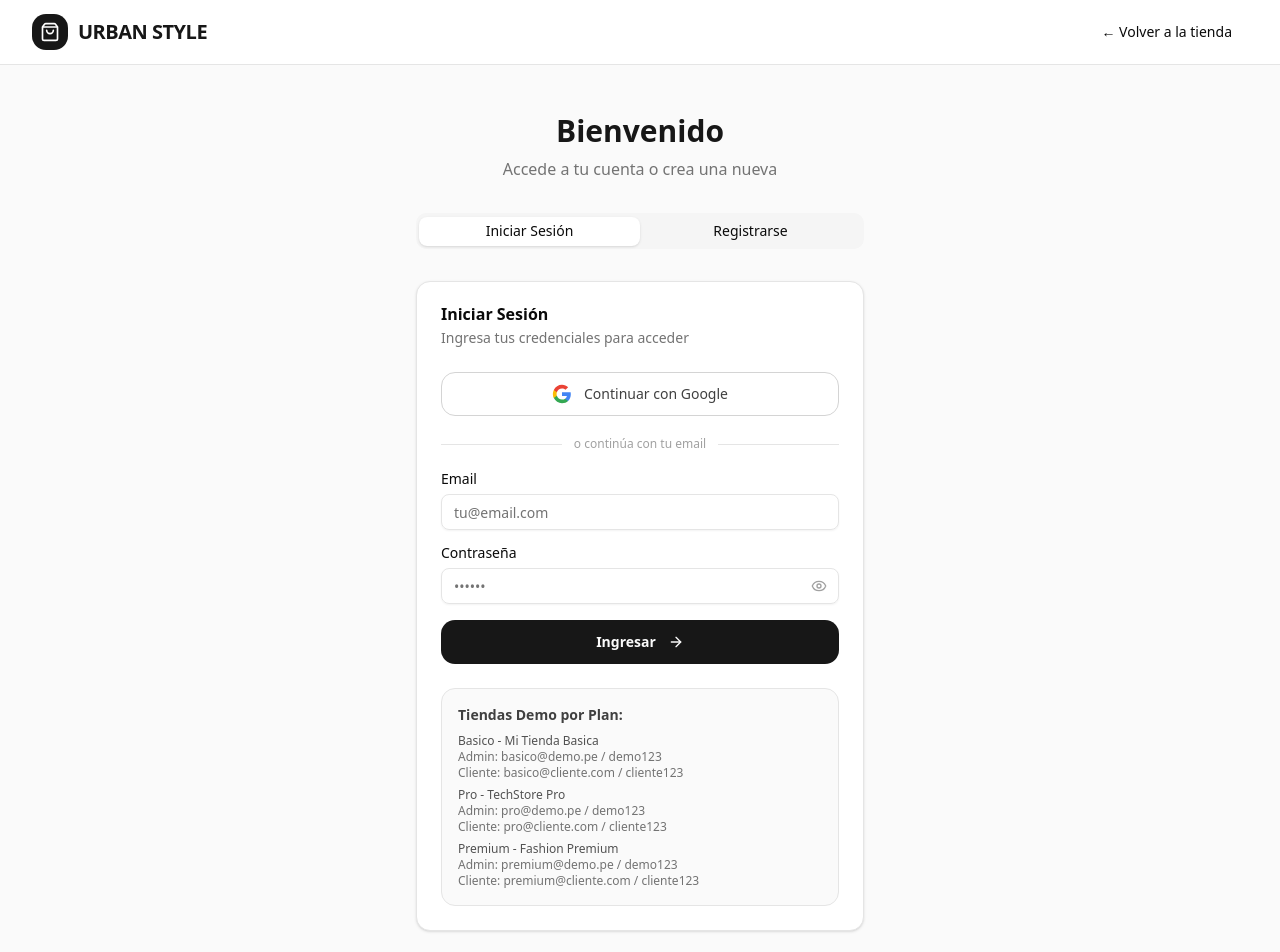
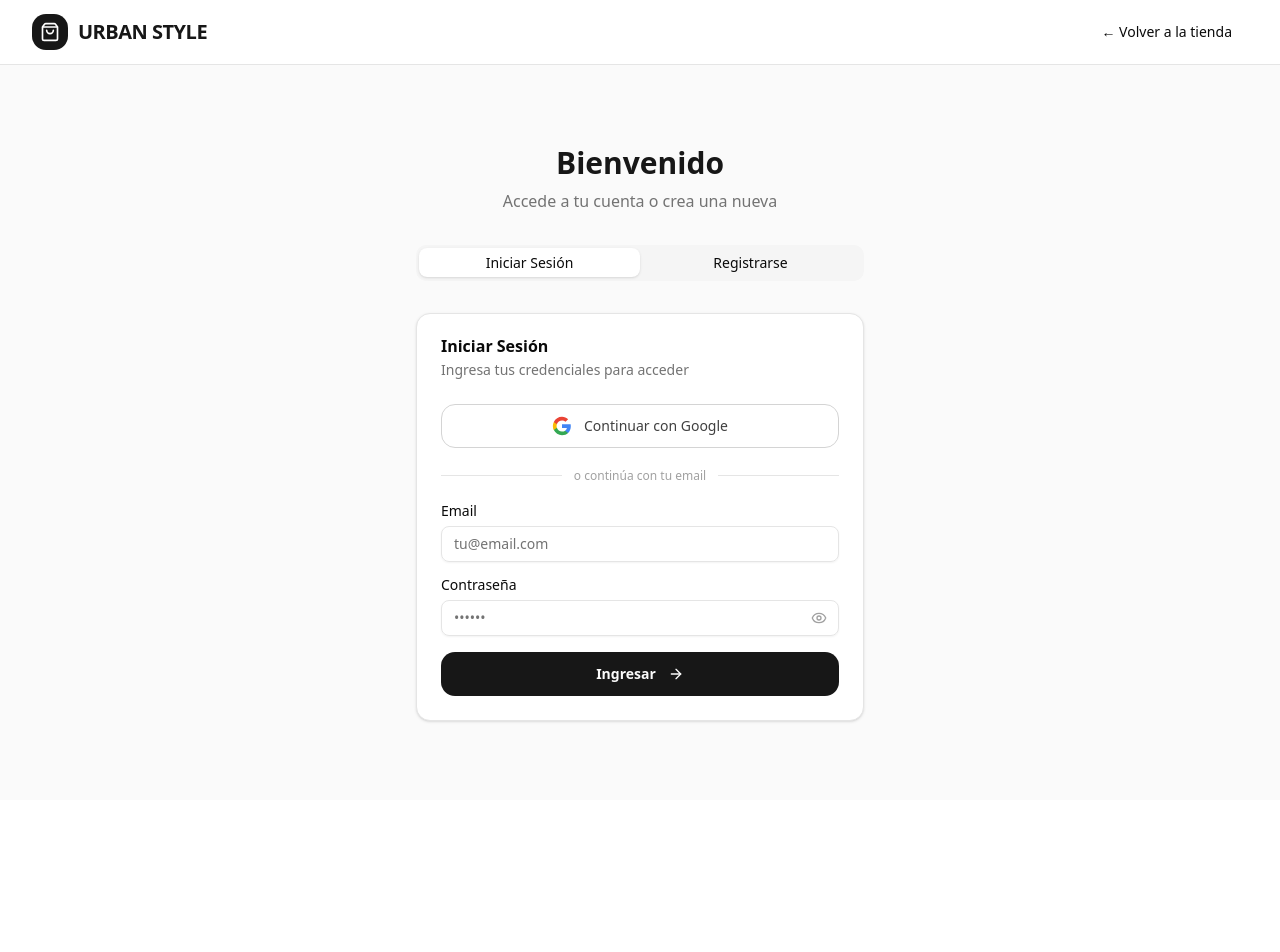
Before and after one commit to profastpage/Tienda-online-oficial, a Next.js app: page /login in a window 1280 px wide. Shown: the top 952 px of the page. After the commit the page ends 800 px from the top, so only its background shows below. Built offline with nearby package versions, Linux system fonts and the light colour scheme.

Commit message:
feat: remove super admin creds, fix photo upload auth headers, inline store editor for all admin accounts

```diff
--- a/src/app/[slug]/page.tsx
+++ b/src/app/[slug]/page.tsx
@@ -29,10 +29,17 @@ export default function StorePage() {
     setMounted(true)
   }, [])
 
-  // Check if current user owns this store
+  // Check if current user owns this store (or is an admin)
   useEffect(() => {
     if (!mounted || !user) {
       setIsOwner(false)
+      setCheckingOwner(false)
+      return
+    }
+
+    // Admins can always access the editor
+    if (user.role === 'admin' || user.role === 'super-admin') {
+      setIsOwner(true)
       setCheckingOwner(false)
       return
     }
--- a/src/components/auth-page.tsx
+++ b/src/components/auth-page.tsx
@@ -381,26 +381,6 @@ function AuthPageContent() {
                     </Button>
                   </form>
 
-                  <div className="mt-6 p-4 bg-neutral-50 rounded-xl border text-sm">
-                    <p className="font-semibold text-neutral-700 mb-2">Tiendas Demo por Plan:</p>
-                    <div className="space-y-1.5 text-neutral-500">
-                      <div>
-                        <p className="text-xs font-medium text-neutral-600">Basico - Mi Tienda Basica</p>
-                        <p className="text-xs">Admin: basico@demo.pe / demo123</p>
-                        <p className="text-xs">Cliente: basico@cliente.com / cliente123</p>
-                      </div>
-                      <div>
-                        <p className="text-xs font-medium text-neutral-600">Pro - TechStore Pro</p>
-                        <p className="text-xs">Admin: pro@demo.pe / demo123</p>
-                        <p className="text-xs">Cliente: pro@cliente.com / cliente123</p>
-                      </div>
-                      <div>
-                        <p className="text-xs font-medium text-neutral-600">Premium - Fashion Premium</p>
-                        <p className="text-xs">Admin: premium@demo.pe / demo123</p>
-                        <p className="text-xs">Cliente: premium@cliente.com / cliente123</p>
-                      </div>
-                    </div>
-                  </div>
                 </CardContent>
               </Card>
             </TabsContent>
--- a/src/components/customer/customer-profile.tsx
+++ b/src/components/customer/customer-profile.tsx
@@ -216,7 +216,8 @@ export function CustomerProfile() {
                         formData.append('file', file)
                         formData.append('folder', 'avatars')
                         formData.append('storeSlug', user?.storeSlug || 'store')
-                        const res = await fetch('/api/upload', { method: 'POST', body: formData })
+                        const { token: authToken } = useAuthStore.getState()
+                        const res = await fetch('/api/upload', { method: 'POST', body: formData, ...(authToken ? { headers: { Authorization: `Bearer ${authToken}` } } : {}) })
                         if (res.ok) {
                           const data = await res.json()
                           setProfile({ ...profile, avatar: data.url })
@@ -241,7 +242,8 @@ export function CustomerProfile() {
                       formData.append('file', file)
                       formData.append('folder', 'avatars')
                       formData.append('storeSlug', user?.storeSlug || 'store')
-                      const res = await fetch('/api/upload', { method: 'POST', body: formData })
+                      const { token: authToken2 } = useAuthStore.getState()
+                      const res = await fetch('/api/upload', { method: 'POST', body: formData, ...(authToken2 ? { headers: { Authorization: `Bearer ${authToken2}` } } : {}) })
                       if (res.ok) {
                         const data = await res.json()
                         setProfile({ ...profile, avatar: data.url })
--- a/src/components/super-admin-panel.tsx
+++ b/src/components/super-admin-panel.tsx
@@ -499,48 +499,6 @@ export default function SuperAdminPanel() {
                   )}
                 </div>
 
-                {/* ── Demo Store Credentials ── */}
-                <div className="bg-gradient-to-br from-neutral-900 to-neutral-800 rounded-2xl p-4 sm:p-5 shadow-lg text-white">
-                  <div className="flex items-center gap-2 mb-3">
-                    <Key className="w-4 h-4 text-amber-400" />
-                    <h3 className="text-sm font-bold">Tiendas Demo - Credenciales</h3>
-                  </div>
-                  <div className="grid grid-cols-1 sm:grid-cols-3 gap-2.5">
-                    {[
-                      { plan: 'basico', name: 'Mi Tienda Basica', admin: 'basico@demo.pe', pass: 'demo123', customer: 'basico@cliente.com' },
-                      { plan: 'pro', name: 'TechStore Pro', admin: 'pro@demo.pe', pass: 'demo123', customer: 'pro@cliente.com' },
-                      { plan: 'premium', name: 'Fashion Premium', admin: 'premium@demo.pe', pass: 'demo123', customer: 'premium@cliente.com' },
-                    ].map((demo) => (
-                      <div key={demo.plan} className="bg-white/5 rounded-xl p-3 border border-white/10">
-                        <div className="flex items-center gap-1.5 mb-2">
-                          <Badge className={`${planColors[demo.plan] || 'bg-neutral-600 text-white'} text-[10px] capitalize border-0 font-bold`}>{demo.plan}</Badge>
-                          <span className="text-[10px] text-neutral-300 truncate">{demo.name}</span>
-                        </div>
-                        <div className="space-y-1">
-                          <div className="flex items-center gap-1.5">
-                            <Shield className="w-3 h-3 text-amber-400 shrink-0" />
-                            <span className="text-[11px] text-neutral-200 truncate flex-1">{demo.admin}</span>
-                            <button onClick={() => copyToClipboard(demo.admin, `a-${demo.plan}`)} className="p-0.5 rounded hover:bg-white/10 shrink-0">
-                              {copied === `a-${demo.plan}` ? <Check className="w-3 h-3 text-green-400" /> : <Copy className="w-3 h-3 text-neutral-500" />}
-                            </button>
-                          </div>
-                          <div className="flex items-center gap-1.5">
-                            <Key className="w-3 h-3 text-neutral-400 shrink-0" />
-                            <span className="text-[11px] text-neutral-200">{demo.pass}</span>
-                            <button onClick={() => copyToClipboard(demo.pass, `p-${demo.plan}`)} className="p-0.5 rounded hover:bg-white/10 shrink-0">
-                              {copied === `p-${demo.plan}` ? <Check className="w-3 h-3 text-green-400" /> : <Copy className="w-3 h-3 text-neutral-500" />}
-                            </button>
-                          </div>
-                          <div className="flex items-center gap-1.5">
-                            <UserPlus className="w-3 h-3 text-blue-400 shrink-0" />
-                            <span className="text-[10px] text-neutral-400 truncate flex-1">{demo.customer}</span>
-                          </div>
-                        </div>
-                      </div>
-                    ))}
-                  </div>
-                </div>
-
                 {/* Recent Stores - Cards on all devices */}
                 <div className="space-y-2">
                   <h3 className="text-sm font-semibold text-neutral-900 px-1">Ultimas Tiendas</h3>
```
